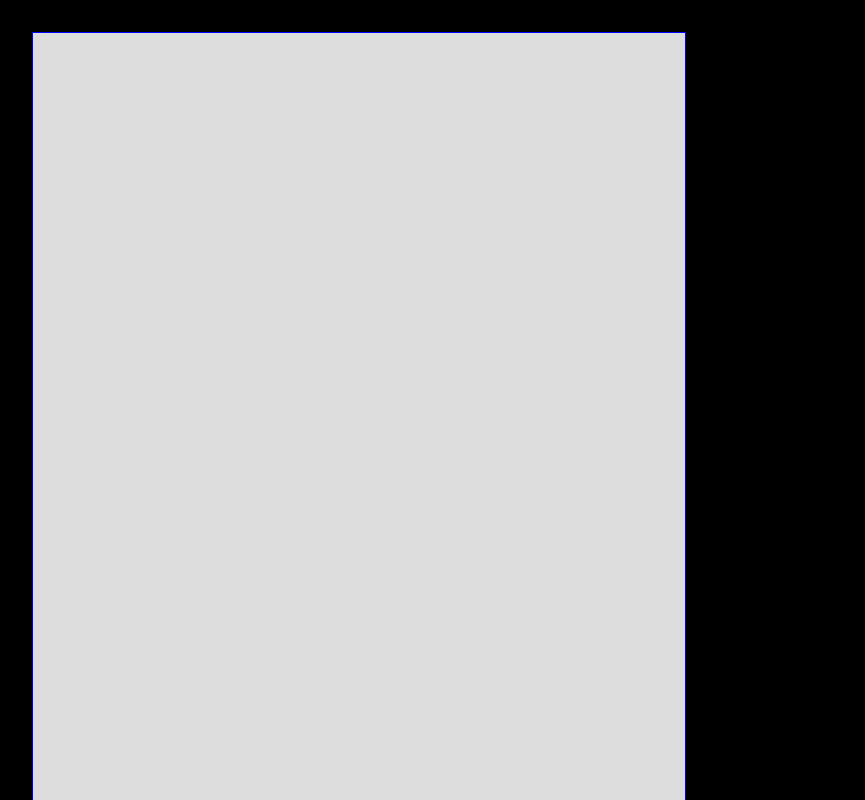
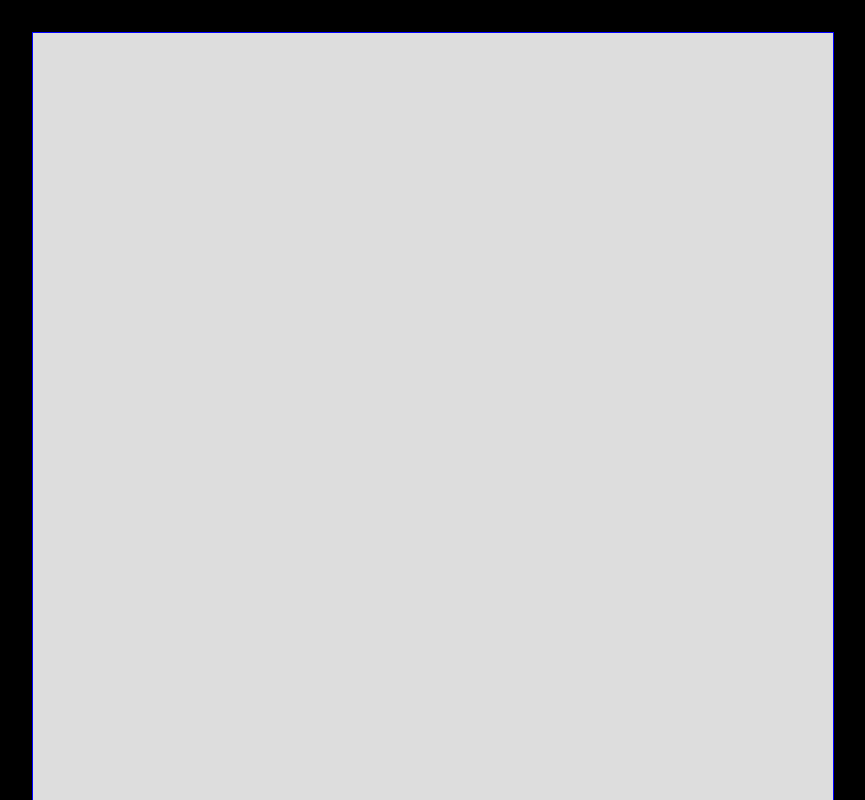
Before and after one commit to kingsdigitallab/tangible-11ty, an Eleventy site: page tangible/index.njk in a window 1280 px wide. Shown: the top 800 px of the page, without its empty margins (281-1146 px from the left). Built offline with nearby package versions, Linux system fonts and the light colour scheme; Eleventy itself is replaced by a stand-in of ours; files that its build step writes are made by us from their sources.

Commit message:
css only

```diff
--- a/tangible/index.njk
+++ b/tangible/index.njk
@@ -9,9 +9,8 @@
   #video-canvas{
   border: solid 1px blue;
   background: #ddd;
-  width: 100%;
-
-
+   transform: scale(-1, 1);            /*For Firefox (& IE) */
+        -webkit-transform: scale(-1, 1);     /*for Chrome & Opera (& Safari) */
 }
 .resultWindow{
 width:100%;
```
